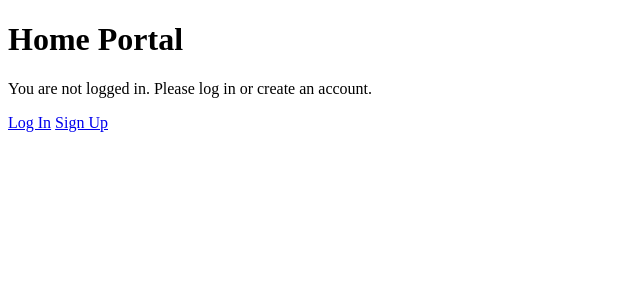
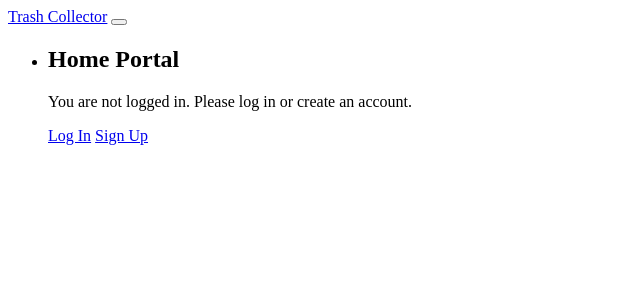
Before and after one commit to kschao/Django_Trash_Collector, a Django app: page / in a window 1280 px wide. Shown: the top 300 px of the page, without its empty margins (0-640 px from the left). Run offline with Django 3.2, Linux system fonts and the light colour scheme; parts of the project's set-up code (start-up, migrations or seed data) failed here and were passed over.

Commit message:
add change.html file and add navbar in base.html

```diff
--- a/trash_collector_starter/trash_collector/templates/base.html
+++ b/trash_collector_starter/trash_collector/templates/base.html
@@ -5,10 +5,29 @@
   <title>{% block title %}{% endblock %}</title>
 </head>
 <body>
+  <nav class="navbar navbar-expand-lg navbar-dark bg-dark">
+    <div class="container-fluid">
+      <a class="navbar-brand" href="{% url 'home' %}">Trash Collector</a>
+      <button class="navbar-toggler" type="button" data-bs-toggle="collapse" data-bs-target='#navbarText" aria-controls="navbarText" aria-expanded="false' aria-label="Toggle navigation">
+       <span class="navbar-toggler-icon"></span>
+      </button>
+      <div class="collapse navbar-collapse" id="navbarText">
+        <ul class="navbar-nav me-auto mb-2 mb-lg-0">
+          <li class="nav-item">
 {% if user.is_authenticated %}
   {% for group in user.groups.all%}
     {% if group.name == "Customers" %}
     <p>Customer Navbar</p>
+    <li class="nav-item">
+      <a class="nav-link" href="{% url 'customers:weekly_pickup_day' %}">Change Pickup</a>
+    </li>
+    <li class="nav-item">
+      <a class="nav-link" href="{% url 'customers:suspend_start' %}">Suspend Account</a>
+    </li>
+    <li class="nav-item">
+      <a class="nav-link" href="{% url 'customers:balance' %}">Account Details</a>
+    </li>
+
     {% elif group.name == "Employees" %}
     <p>Employee Navbar</p>
     {% endif %}
```
Also changed, not shown: trash_collector_starter/trash_collector/customers/templates/customers/change.html (added), 1 other file.
